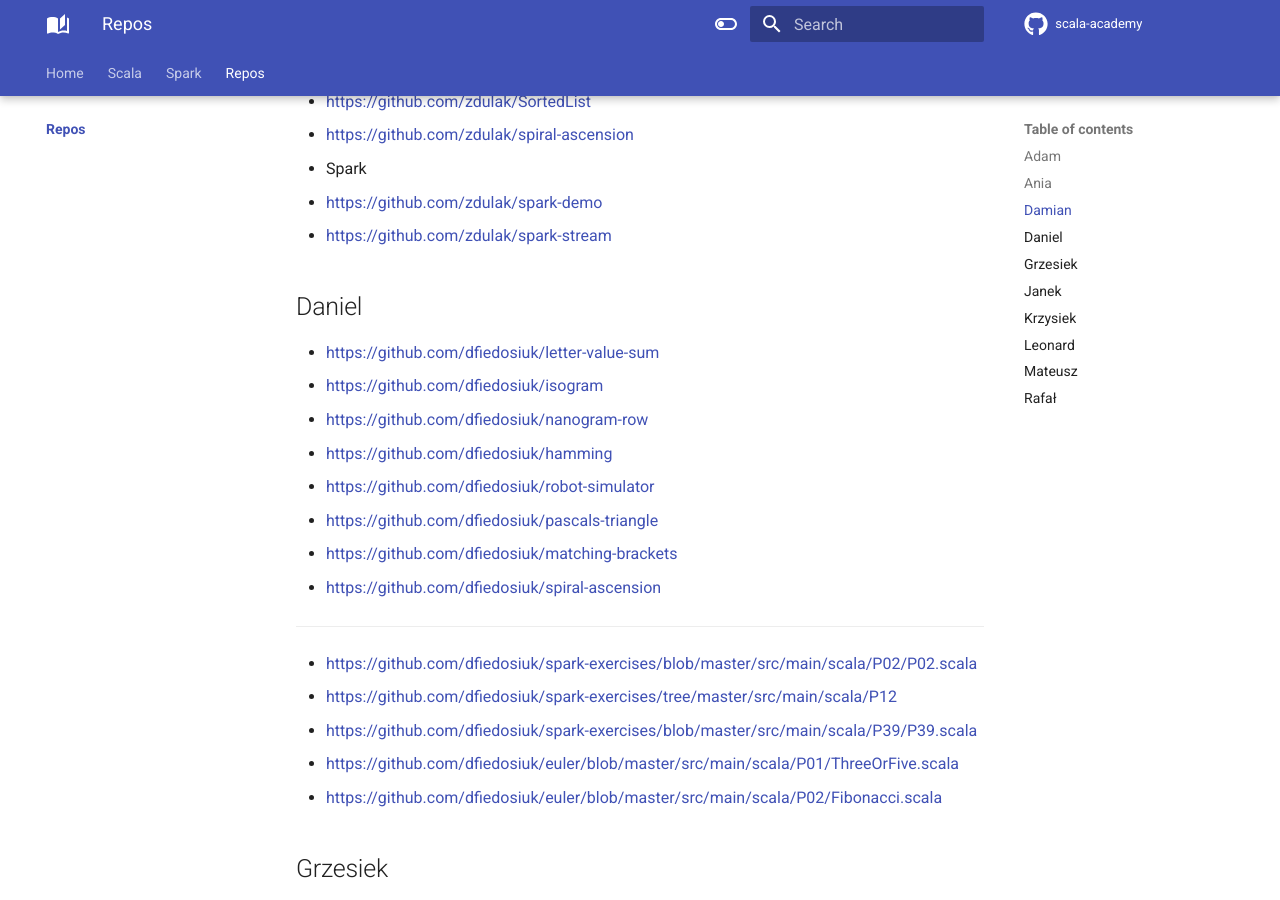
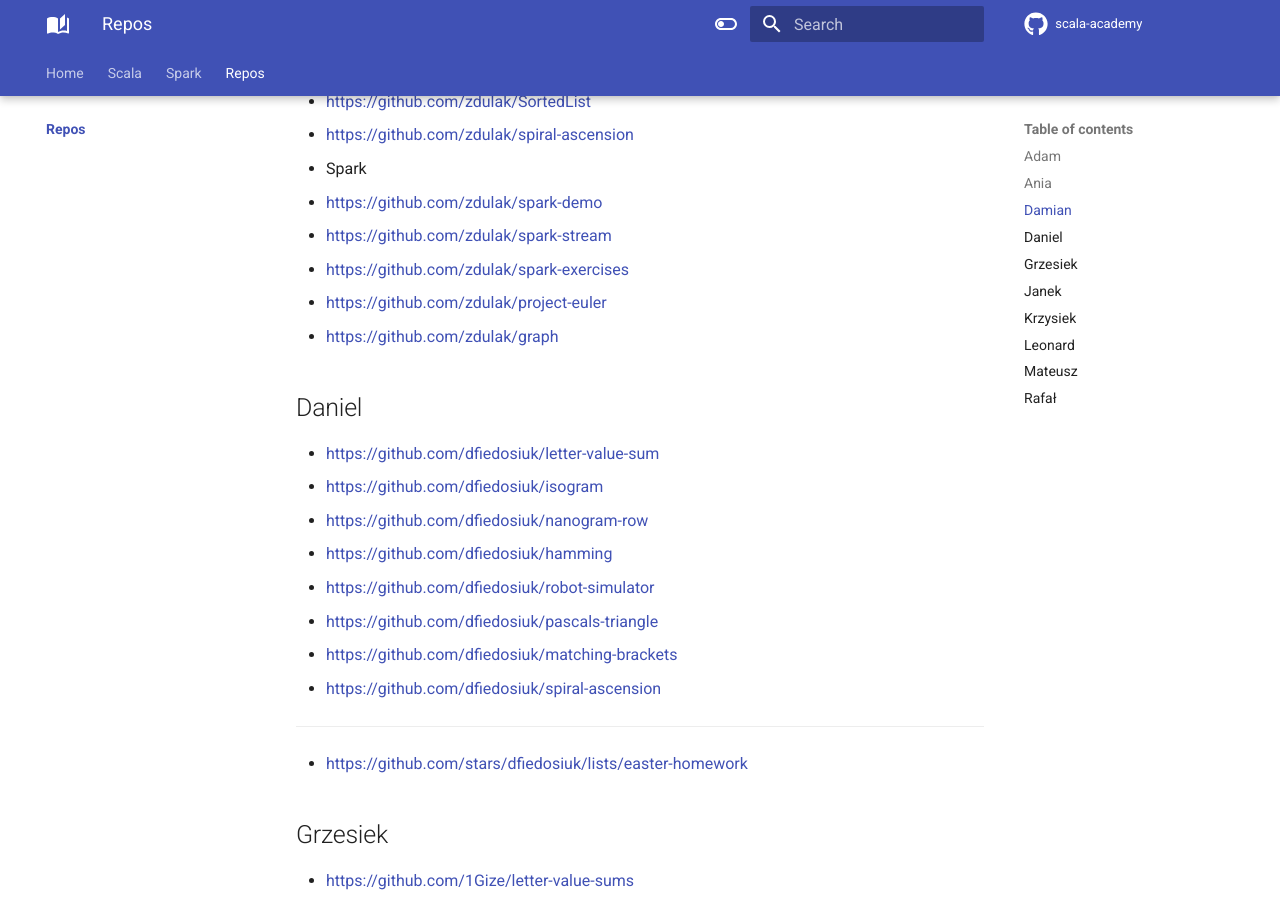
Before and after one commit to jaceklaskowski/scala-academy, an MkDocs documentation site: the page built from docs/repos/index.md, in a window 1280 px wide and 900 px high, scrolled down 1236 px. Built offline with MkDocs 1.6.1 and Material for MkDocs 9.7.7, drawn with Linux system fonts in a browser that asks for light colours; comment, search, counter and statistics services are not loaded; some of the changed lines change nothing that is shown.

Commit message:
Repos from Damian and Daniel

```diff
--- a/docs/repos/index.md
+++ b/docs/repos/index.md
@@ -41,6 +41,9 @@
 * Spark
   * https://github.com/zdulak/spark-demo
   * https://github.com/zdulak/spark-stream
+  * https://github.com/zdulak/spark-exercises
+* https://github.com/zdulak/project-euler
+* https://github.com/zdulak/graph
 
 ## Daniel
 
@@ -55,11 +58,7 @@
 
 ---
 
-* https://github.com/dfiedosiuk/spark-exercises/blob/master/src/main/scala/P02/P02.scala
-* https://github.com/dfiedosiuk/spark-exercises/tree/master/src/main/scala/P12
-* https://github.com/dfiedosiuk/spark-exercises/blob/master/src/main/scala/P39/P39.scala
-* https://github.com/dfiedosiuk/euler/blob/master/src/main/scala/P01/ThreeOrFive.scala
-* https://github.com/dfiedosiuk/euler/blob/master/src/main/scala/P02/Fibonacci.scala
+* https://github.com/stars/dfiedosiuk/lists/easter-homework
 
 ## Grzesiek
 
```
